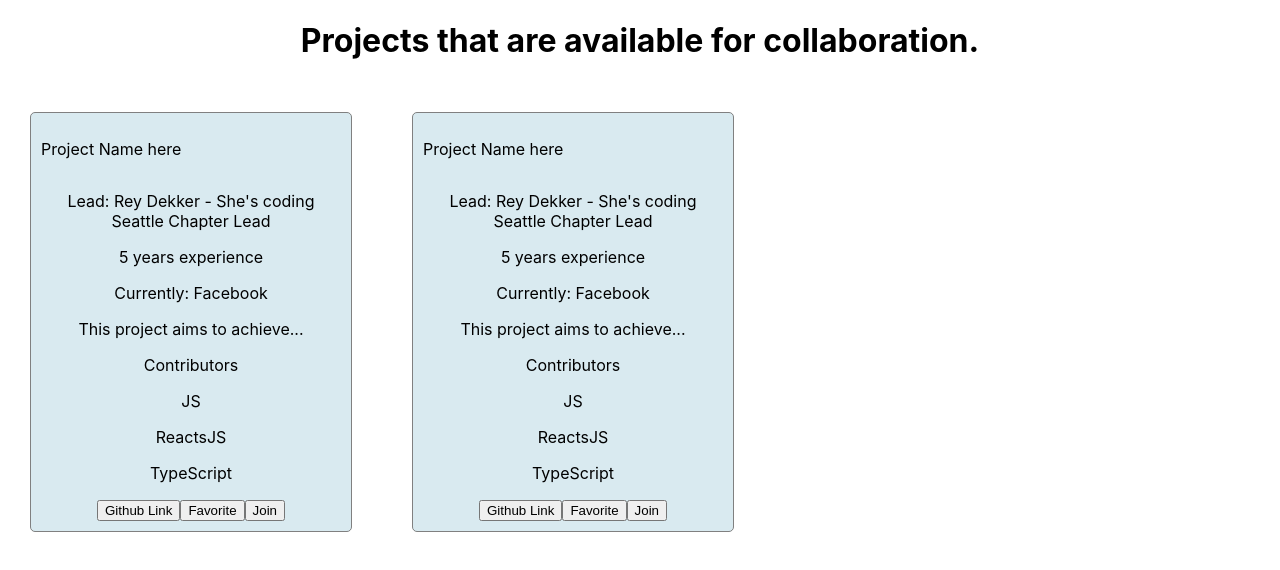
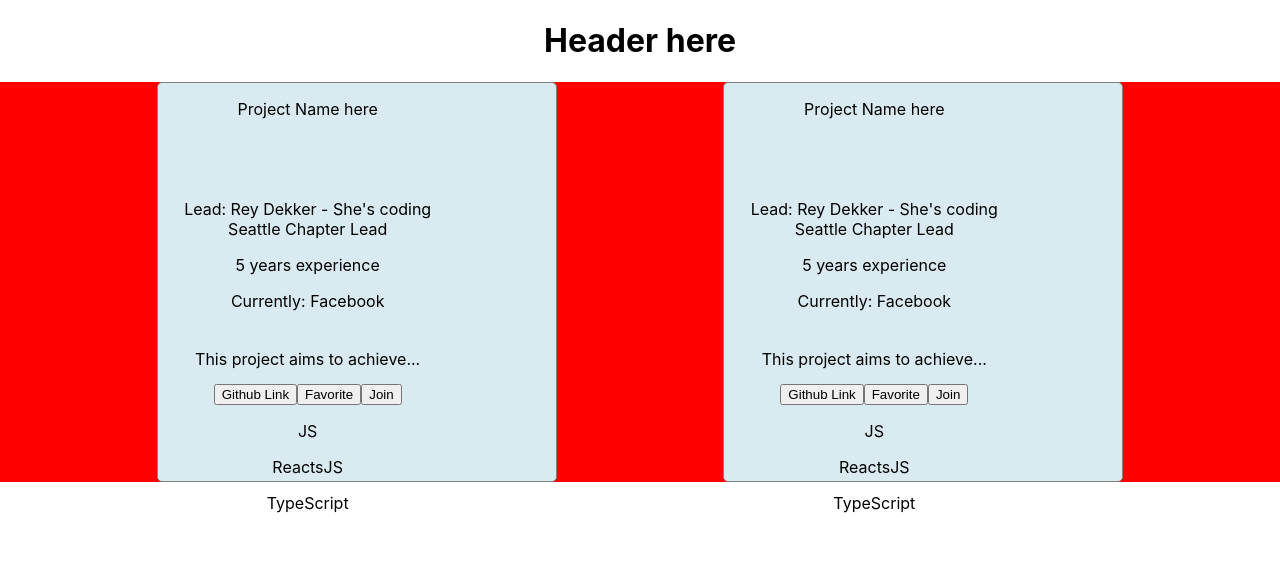
Before and after one commit to coding-allies/projects-platform-frontend, a React (Create React App) app: page / in a window 1280 px wide. Shown: the top 570 px of the page. Built offline with nearby package versions, Linux system fonts and the light colour scheme.

Commit message:
Projects page CSS grid layout

```diff
--- a/src/App.js
+++ b/src/App.js
@@ -1,7 +1,6 @@
 import React from "react";
 import logo from "./logo.svg";
-import "./style/App.css";
-import Projects from "./pages/Projects";
+import Projects from "./pages/projects";
 
 function App() {
   return (
--- a/src/components/projectCard.js
+++ b/src/components/projectCard.js
@@ -3,30 +3,32 @@ import "../style/components/projectCard.css";
 
 const ProjectCard = () => {
   return (
-    <div className="project-card">
-      <div className="project-header">
+    <div className="card-wrapper">
+      <div className="card-header">
         <p>Project Name here</p>
       </div>
-      <div>
+      <div className="card-lead">
         <p>Lead: Rey Dekker - She's coding Seattle Chapter Lead</p>
         <p>5 years experience</p>
         <p>Currently: Facebook</p>
       </div>
 
-      <div className="project-body">
-        <p className="project-description">This project aims to achieve...</p>
-        <div>
+      <div className="card-body">
+        <p className="card-description">This project aims to achieve...</p>
+        <div className="card-contributors">
           <p>Contributors</p>
         </div>
-        <div>
+        <div className="card-tags">
           <p>JS</p>
           <p>ReactsJS</p>
           <p>TypeScript</p>
         </div>
       </div>
-      <button>Github Link</button>
-      <button>Favorite</button>
-      <button>Join</button>
+      <div className="card-buttons">
+        <button>Github Link</button>
+        <button>Favorite</button>
+        <button>Join</button>
+      </div>
     </div>
   );
 };
--- a/src/pages/Projects.js
+++ b/src/pages/Projects.js
@@ -1,15 +1,18 @@
 import React from "react";
-import "../style/Projects.css";
+import "../style/pages/projects.css";
 import ProjectCard from "../components/projectCard";
 
 function Projects() {
   return (
-    <div className="Projects">
-      <header className="Projects-header">
-        <h1>Projects that are available for collaboration.</h1>
+    <div className="projects-main">
+      <div className="projects-title">
+        <h1>Header here</h1>
+      </div>
+
+      <div className="projects-wrapper">
         <ProjectCard />
         <ProjectCard />
-      </header>
+      </div>
     </div>
   );
 }
--- a/src/style/Projects.css
+++ /dev/null
@@ -1,3 +0,0 @@
-.Projects {
-  text-align: center;
-}
--- a/src/style/components/projectCard.css
+++ b/src/style/components/projectCard.css
@@ -1,13 +1,8 @@
-.project-card {
+.card-wrapper {
   background-color: #d9eaf0;
-  max-width: 300px;
-  float: left;
-  margin: 30px;
-  padding: 10px;
   border: 1px solid gray;
   border-radius: 5px;
+  display: grid;
+  grid-template-columns: 300px;
+  grid-template-rows: 100px 150px 50px;
 }
-
-.project-header {
-  display: flex;
-}
--- /dev/null
+++ b/src/style/pages/projects.css
@@ -0,0 +1,15 @@
+.projects-wrapper {
+  display: grid;
+  grid-template-columns: repeat(auto-fit, 400px);
+  grid-auto-rows: 400px;
+  grid-gap: 10px;
+  justify-content: space-evenly;
+  background-color: red;
+}
+
+.projects-main {
+  text-align: center;
+}
+.projects-title {
+  grid-column: 1/-1;
+}
```
Also changed, not shown: src/style/App.css (deleted, +0 -22 lines).
